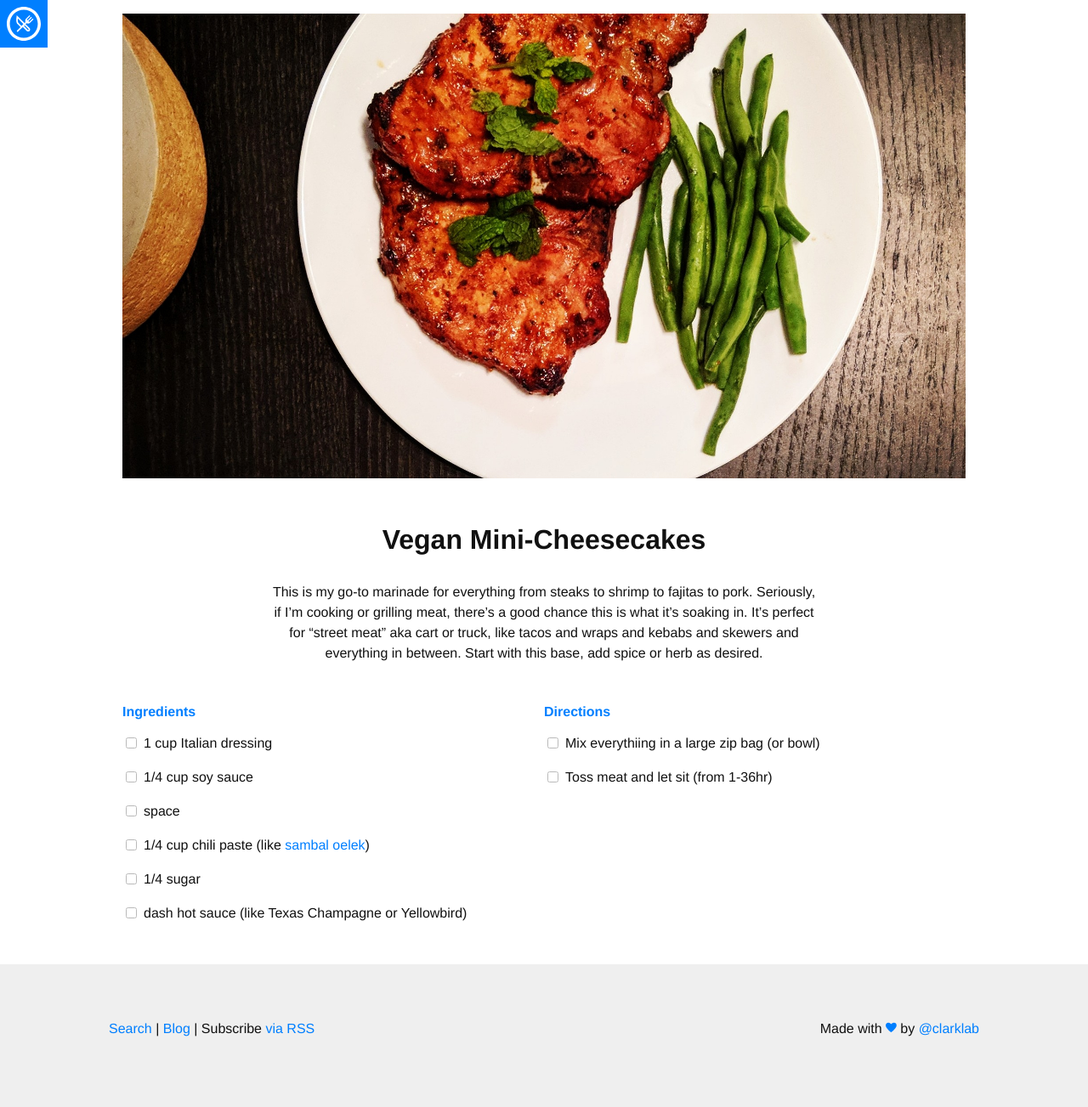
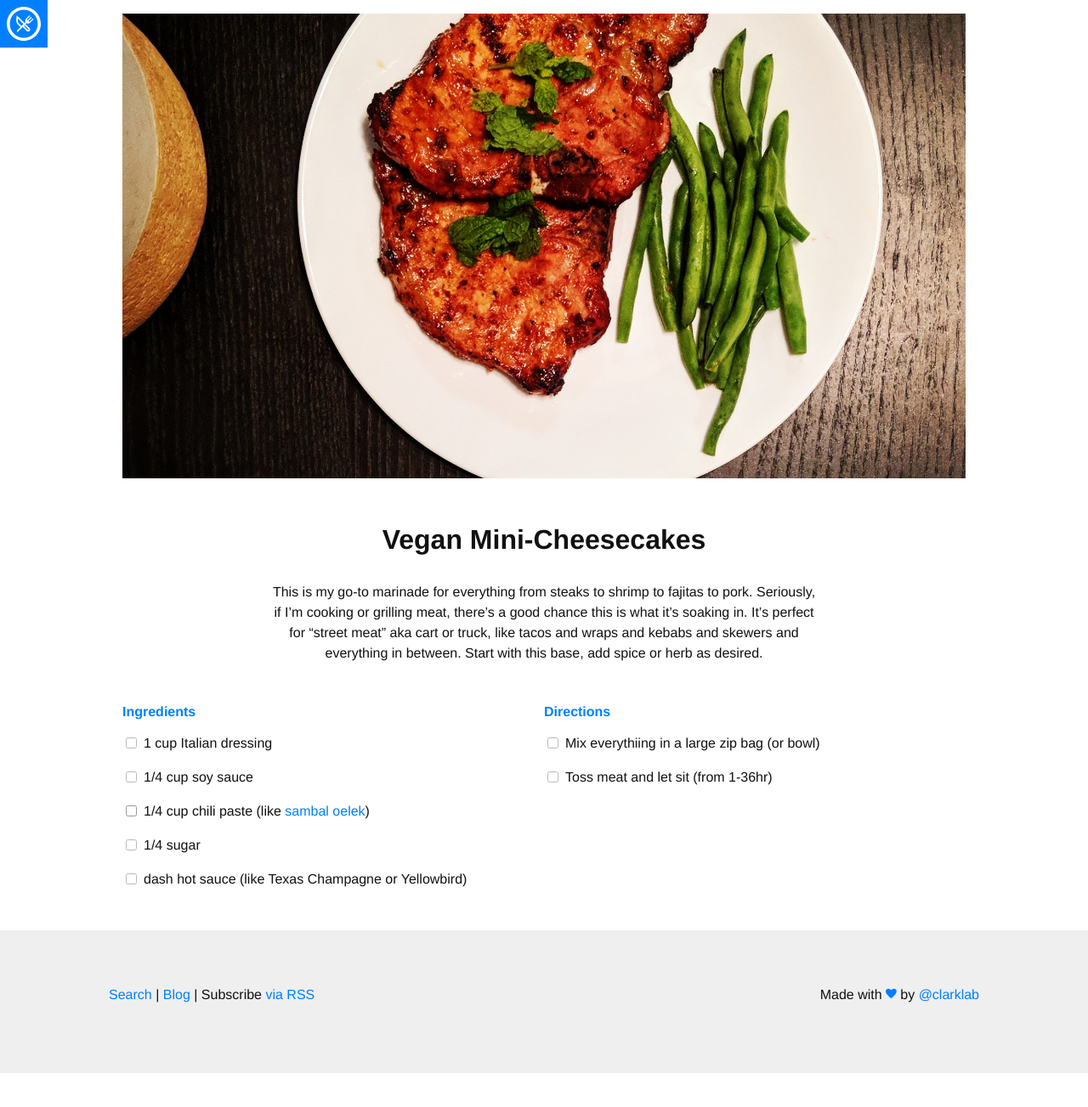
Before and after one commit to lynda365/lynda365.github.io, a Jekyll site: the page built from _recipes/vegan-mini-cheesecakes.md, in a window 1280 px wide. Shown: the whole page at 85% size. Built offline with Jekyll 4.4.1, drawn with Linux system fonts in a browser that asks for light colours; nearby versions of some CDN libraries; some web fonts are replaced; after the commit the page ends 1263 px from its top, so only the background shows below that.

Commit message:
Update vegan-mini-cheesecakes.md

```diff
--- a/_recipes/vegan-mini-cheesecakes.md
+++ b/_recipes/vegan-mini-cheesecakes.md
@@ -8,7 +8,7 @@ tags: vegan, dessert
 ingredients:
 - 1 cup Italian dressing
 - 1/4 cup soy sauce
-- space
+-
 - 1/4 cup chili paste (like [sambal oelek](https://amzn.to/2NuqquF))
 - 1/4 sugar
 - dash hot sauce (like Texas Champagne or Yellowbird)
```
